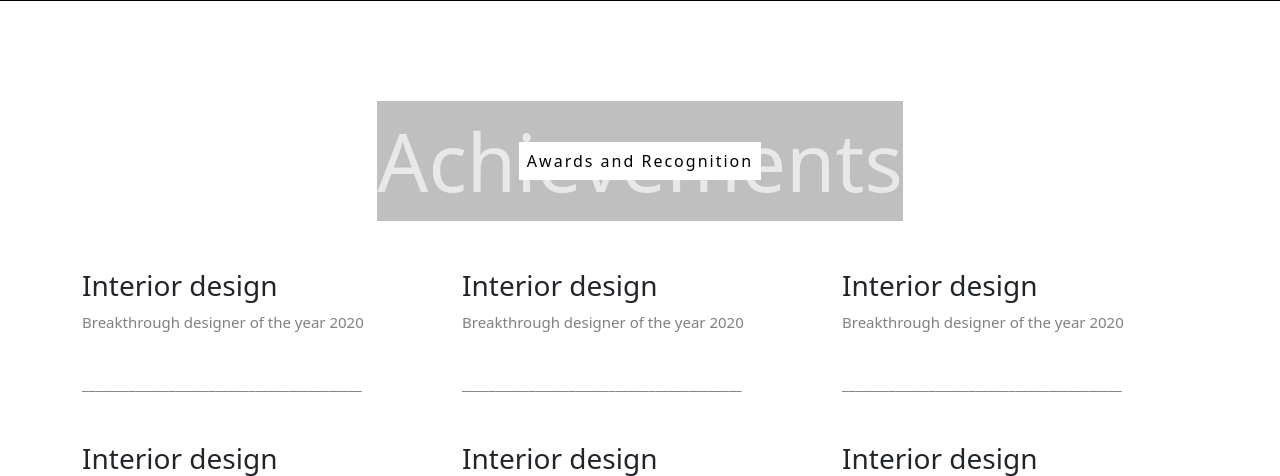
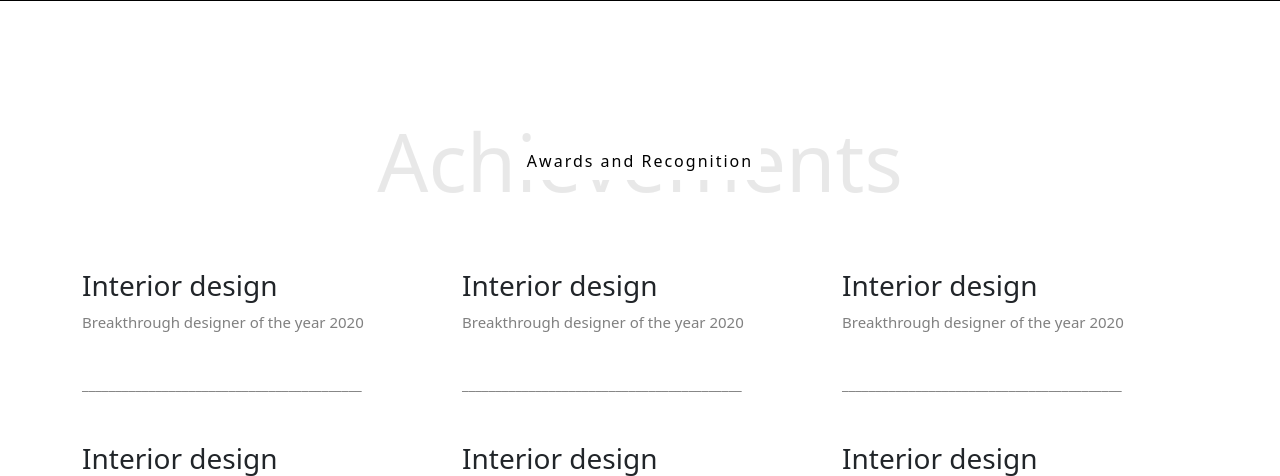
Before and after one commit to sampath99999/Codeschool-3.0-Batch-2, a PHP site: page /index.html.html in a window 1280 px wide. Shown: the part 3543-4019 px from the top of the page. Run offline with PHP 8.4, Linux system fonts and the light colour scheme.

Commit message:
Update style4.css

```diff
--- a/Bharath/style4.css
+++ b/Bharath/style4.css
@@ -12,7 +12,6 @@
 
  .container span {
     width: auto;
-    background-color: grey;
     color: white;
     font-size: 25px;
  }
```
